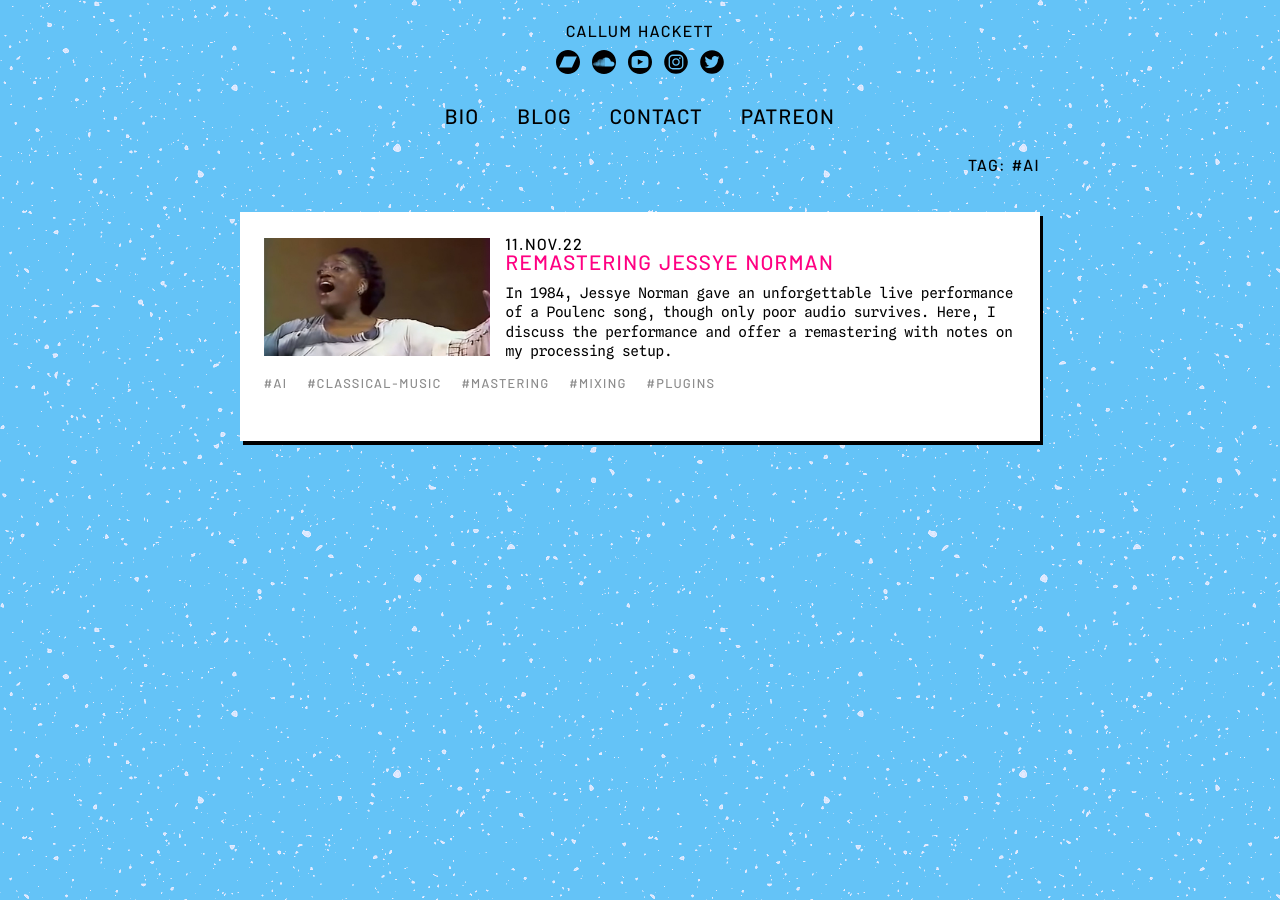
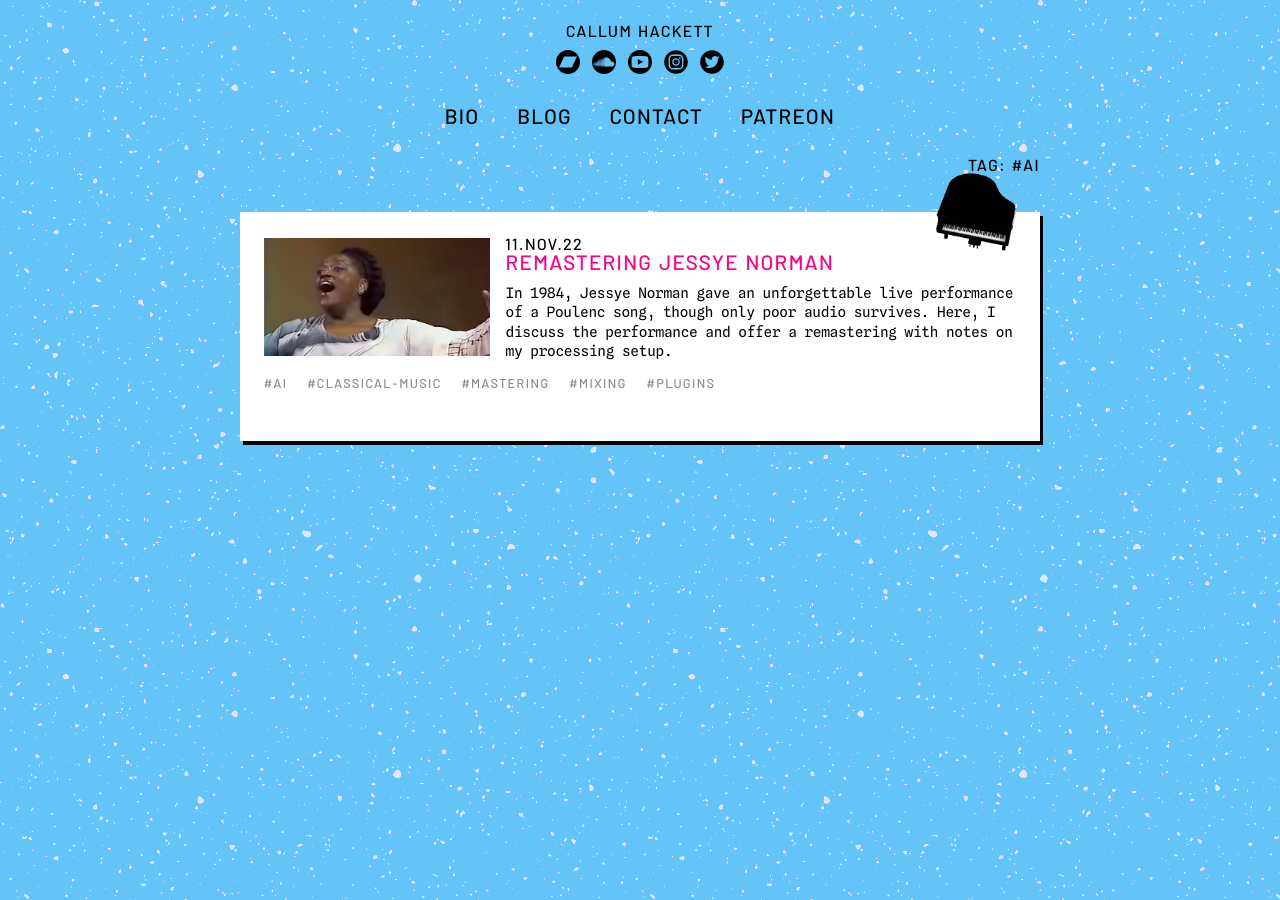
Before and after one commit to callumhackett/callumhackett.github.io, a Jekyll site: the page built from tags/ai.md, in a window 1280 px wide. Built offline with Jekyll 4.4.1, drawn with Linux system fonts in a browser that asks for light colours.

Commit message:
css configuration

```diff
--- a/_layouts/page.html
+++ b/_layouts/page.html
@@ -29,6 +29,8 @@
     <div id="post-date">{% include date_formatter.html date=page.date %}</div>
     {%- elsif page.title == "Studio Notes" -%}
     <img id="piano-icon" src="/assets/images/core/piano.png"/>
+    {%- elsif page.url contains "/tags/" -%}
+    <img id="piano-icon" src="/assets/images/core/piano.png"/>
     {%- endif -%}
     {{ content | smartify }}
     {%- if page.id -%} <!-- also add comments on blog posts -->
--- a/assets/css/giscus.css
+++ b/assets/css/giscus.css
@@ -102,8 +102,8 @@ main {
     --color-border-default: #ddd;
     --color-border-muted: #ddd;
     --color-neutral-muted: #ddd;
-    --color-accent-fg: rgb(8, 144, 223);
-    --color-accent-emphasis: rgb(8, 144, 223);
+    --color-accent-fg: rgb(30, 155, 223);
+    --color-accent-emphasis: rgb(64, 167, 223);
     --color-accent-muted: #ddd;
     --color-accent-subtle: #fff;
     --color-success-fg: #777777;
--- a/assets/css/index.css
+++ b/assets/css/index.css
@@ -38,7 +38,7 @@
 
 /* Main Body Elements */
 #body-grid img, iframe {
-    border-radius: var(--border-radius);
+    border-radius: var(--border-radius) !important;
     box-shadow: var(--black-shadow);
 }
 .text-cell {
```
